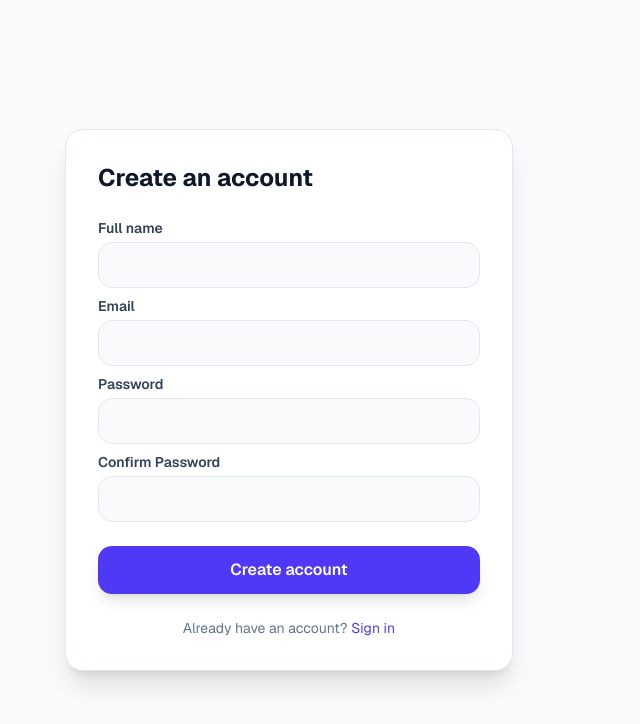
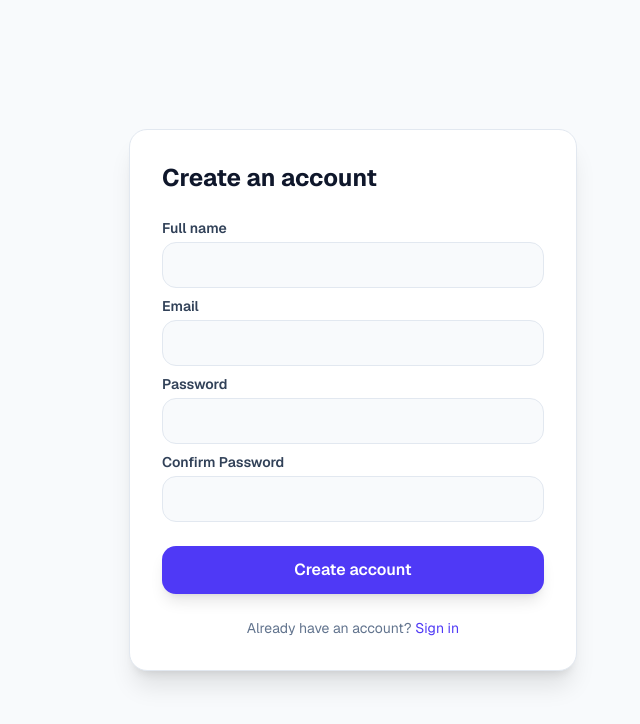
Before and after one commit to Karthik015-alpha/PLMS, a Next.js app: page /auth/register in a window 1280 px wide. Shown: the top 724 px of the page, without its empty margins (287-927 px from the left). Built offline with nearby package versions, Linux system fonts and the light colour scheme.

Commit message:
refactor(auth): simplify layout of login and register forms fix(layout): suppress hydration warning in RootLayout

```diff
--- a/app/auth/login/page.tsx
+++ b/app/auth/login/page.tsx
@@ -7,11 +7,7 @@ export const metadata = {
 export default function Page() {
   return (
     <div className="min-h-screen flex items-center justify-center bg-slate-50 dark:bg-slate-950 text-slate-900 dark:text-slate-100 p-6 transition-colors duration-300">
-      <div className="w-full max-w-xl">
-        <div className="mx-auto">
-          <LoginForm />
-        </div>
-      </div>
+      <LoginForm />
     </div>
   )
 }
--- a/app/auth/register/page.tsx
+++ b/app/auth/register/page.tsx
@@ -7,11 +7,7 @@ export const metadata = {
 export default function Page() {
   return (
     <div className="min-h-screen flex items-center justify-center bg-slate-50 dark:bg-slate-950 text-slate-900 dark:text-slate-100 p-6 transition-colors duration-300">
-      <div className="w-full max-w-xl">
-        <div className="mx-auto">
-          <RegisterForm />
-        </div>
-      </div>
+      <RegisterForm />
     </div>
   )
 }
--- a/app/layout.tsx
+++ b/app/layout.tsx
@@ -80,7 +80,7 @@ export default function RootLayout({
           } catch (_) {}
         `}} />
       </head>
-      <body>{children}</body>
+      <body suppressHydrationWarning>{children}</body>
     </html>
   );
 }
```
